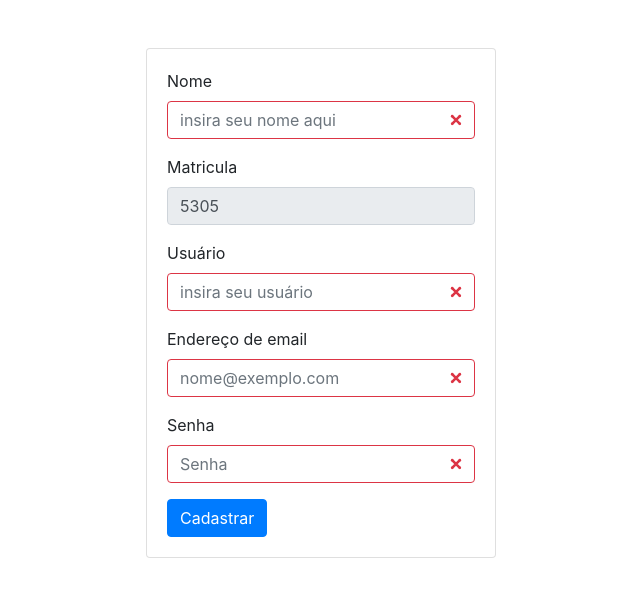
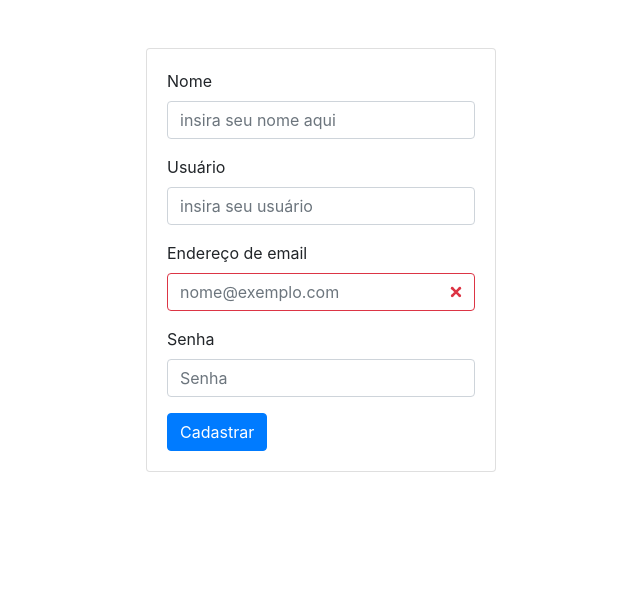
Before and after one commit to Diorgeles/controle_atividades, a Django app: page /cadastro in a window 1280 px wide. Shown: the part 56-653 px from the top of the page, without its empty margins (319-959 px from the left). Run offline with Django 3.2, Linux system fonts and the light colour scheme; some libraries are stand-ins or nearby versions.

Commit message:
fix subscription

```diff
--- a/core/models.py
+++ b/core/models.py
@@ -1,14 +1,14 @@
 from django.db import models
 from django.contrib.auth.models import User
 from model_utils.models import SoftDeletableModel, TimeStampedModel
-
+import uuid
 
 class Students(SoftDeletableModel, TimeStampedModel):
     """Model definition for Students."""
 
     # TODO: Define fields here
     user = models.ForeignKey(User, on_delete=models.CASCADE)
-    subscription = models.CharField('Inscrição', max_length=50)
+    subscription = models.CharField(max_length=8, default=uuid.uuid4, editable=False)
     name = models.CharField('Nome', max_length=100)
 
     class Meta:
--- a/core/templates/register.html
+++ b/core/templates/register.html
@@ -11,21 +11,17 @@
                       {% if msg == 'true' %}
                         <span style="color: green"> Cadastro efetuado com sucesso!</span>
                       {% endif %}
-                      <form method="POST" class="was-validated">
+                      <form method="POST">
                           {% csrf_token %}
                           <div class="form-group">
                             <label for="name">Nome</label>
                             <input type="name" class="form-control" id="name" name="name" placeholder="insira seu nome aqui" required>
                           </div>
                           <div class="form-group">
-                            <label for="subscription">Matricula</label>
-                            <input type="name" class="form-control" id="subscription" value="{{ subscription }}" name="subscription" readonly>
-                          </div>
-                          <div class="form-group">
                             <label for="userName">Usuário</label>
                             <input type="name" class="form-control" id="userName" name="user" placeholder="insira seu usuário" required>
                           </div>
-                          <div class="form-group">
+                          <div class="form-group was-validated">
                             <label for="exampleFormControlInput1">Endereço de email</label>
                             <input type="email" class="form-control" id="exampleFormControlInput1" name="email" placeholder="nome@exemplo.com" required>
                           </div>
--- a/core/views.py
+++ b/core/views.py
@@ -103,10 +103,9 @@ def register_user(request):
         email = request.POST['email']
         senha = request.POST['senha']
         name = request.POST['name']
-        subscription = request.POST['subscription']
         newUser = User.objects.create_user(username=user, email=email, password=senha)
         newUser.save()
-        student = Students.objects.create(user=newUser, name=name, subscription=subscription)
+        student = Students.objects.create(user=newUser, name=name)
         my_group = Group.objects.get(name='aluno')
         my_group.user_set.add(newUser)
         msg = 'true'
```
Also changed, not shown: core/migrations/0005_auto_20190625_2013.py (added), core/migrations/0006_auto_20190625_2017.py (added), core/migrations/0007_auto_20190625_2020.py (added), core/migrations/0008_auto_20190625_2053.py (added), core/migrations/0009_auto_20190625_2144.py (added), db.sqlite3.
